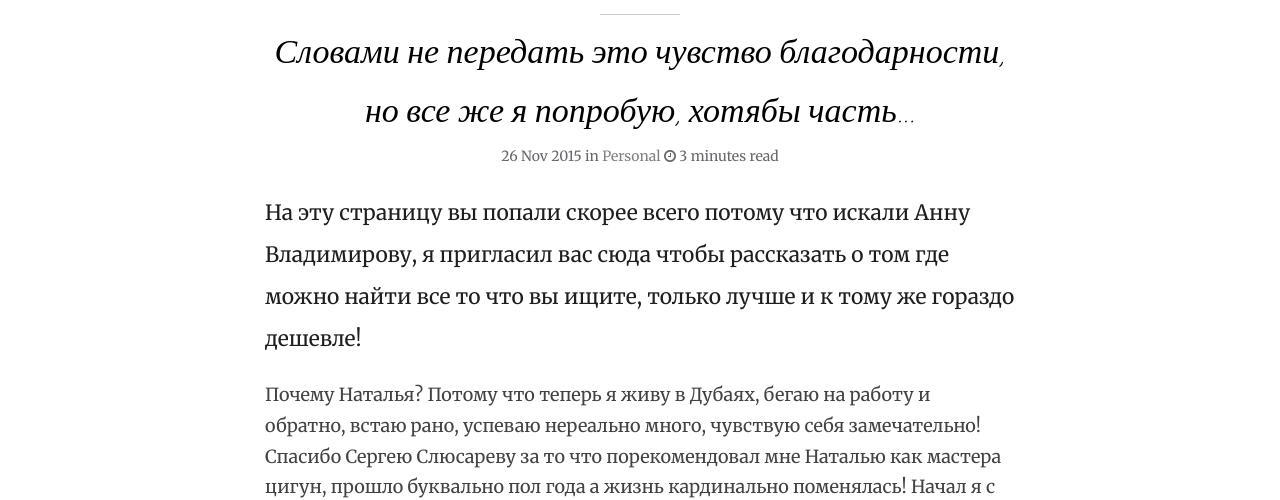
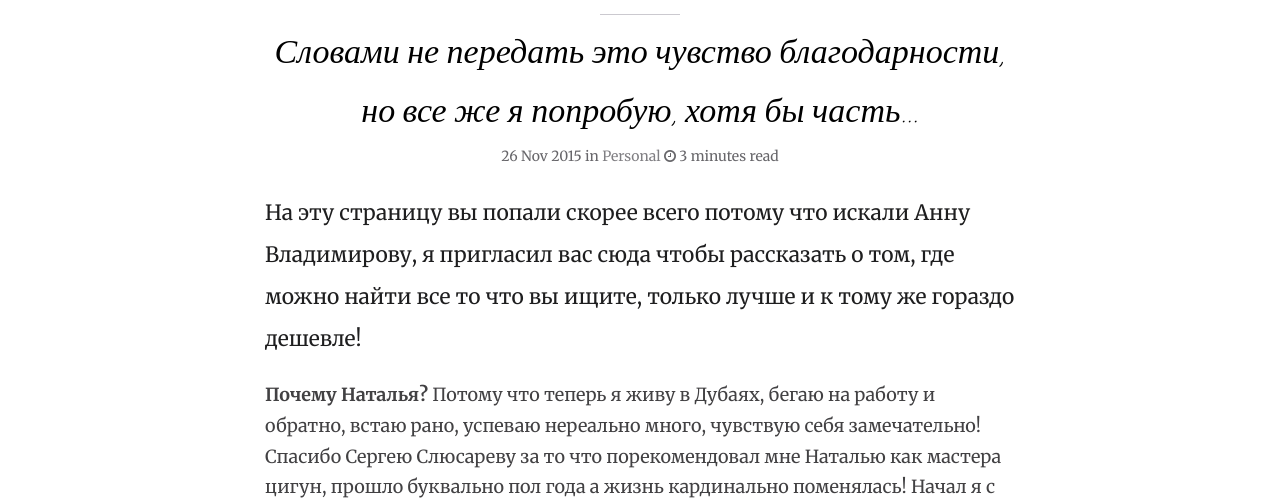
Before and after one commit to coderany/coderany.github.io, a Jekyll site: the page built from _posts/2015-11-26-spasibo-nataliya-dubinina.md, in a window 1280 px wide and 900 px high, scrolled down 510 px. Shown: the part 229-729 px from the top of the window. Built offline with Jekyll 4.4.1, drawn with Linux system fonts in a browser that asks for light colours; nearby versions of some CDN libraries; comment, search, counter and statistics services are not loaded; some of the changed text lies outside the part shown.

Commit message:
Update 2015-11-26-spasibo-nataliya-dubinina.md

```diff
--- a/_posts/2015-11-26-spasibo-nataliya-dubinina.md
+++ b/_posts/2015-11-26-spasibo-nataliya-dubinina.md
@@ -1,7 +1,7 @@
 ---
 layout: post
 title: Спасибо, Наталья
-description: "Словами не передать это чувство благодарности, но все же я попробую, хотябы часть..."
+description: "Словами не передать это чувство благодарности, но все же я попробую, хотя бы часть..."
 headline: "Благодарность пробуждает..."
 categories: personal
 tags:
@@ -13,9 +13,9 @@ imagefeature: qugong-bg.jpg
 featured: true
 published: true
 ---
-На эту страницу вы попали скорее всего потому что искали Анну Владимирову, я пригласил вас сюда чтобы рассказать о том где можно найти все то что вы ищите, только лучше и к тому же гораздо дешевле!
+На эту страницу вы попали скорее всего потому что искали Анну Владимирову, я пригласил вас сюда чтобы рассказать о том, где можно найти все то что вы ищите, только лучше и к тому же гораздо дешевле!
 
-Почему Наталья?
+**Почему Наталья?**
 Потому что теперь я живу в Дубаях, бегаю на работу и обратно, встаю рано, успеваю нереально много, чувствую себя замечательно!
 Спасибо Сергею Слюсареву за то что порекомендовал мне Наталью как мастера цигун, прошло буквально пол года а жизнь кардинально поменялась! Начал я с тантры у Сергея, и это было серьезным испытанием для меня и моей жены Оли. После того как мы начали ходить на тантру вместе с Олей и съедили на 9ти дневный ретрит в Сочи, наши отношения начало колбасить не по детски, Спасибо огромное тебе Наталья за то что наставляла меня все это время, в перерывах между починкой моего позвоночника и моего здоровья в целом. Словами просто не передать насколько Наталья в меня вкладывалась. Почему я здесь пишу так много о своих чувствах а не о цигун? Да просто по тому что Цигун не только позволяет мне исправлять накопленые за 15 предыдущих лет проблемы с позвоночником, но и приводит меня в состояние абсолютного нуля. Так я называю состояние когда в моей голове ни одной мысли, и даже если есть - они текут мимо и не тревожат меня, это медитация.
 
```
